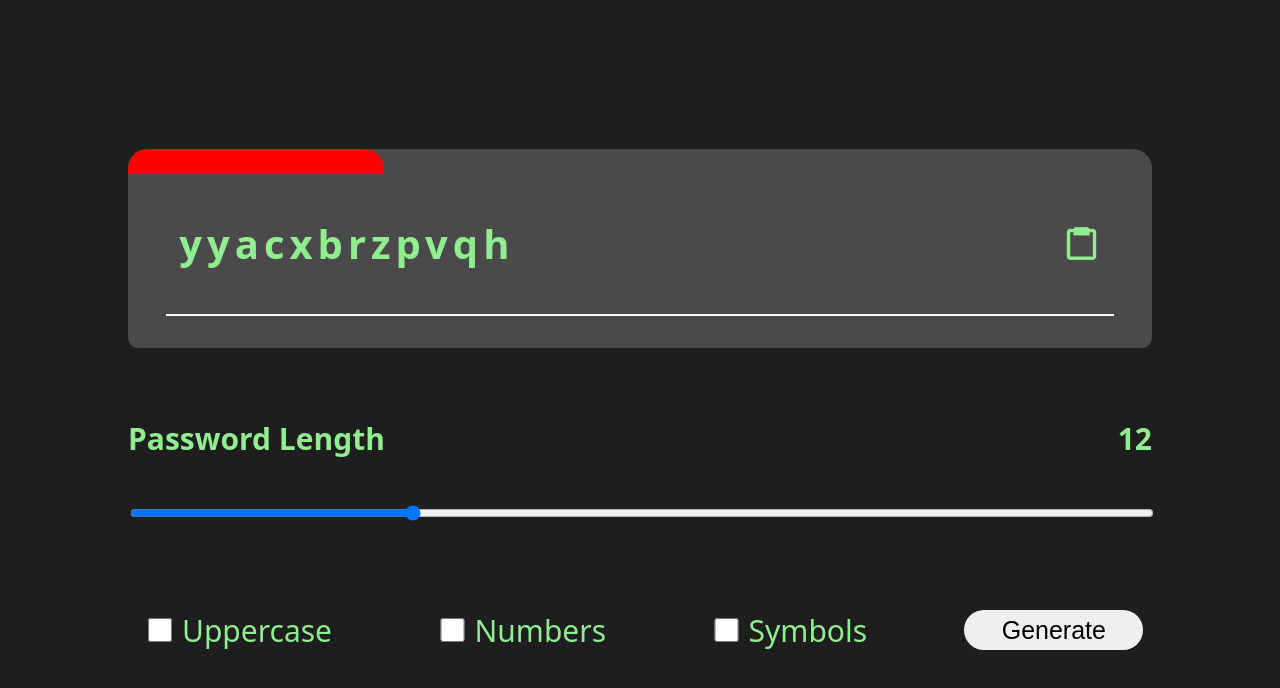
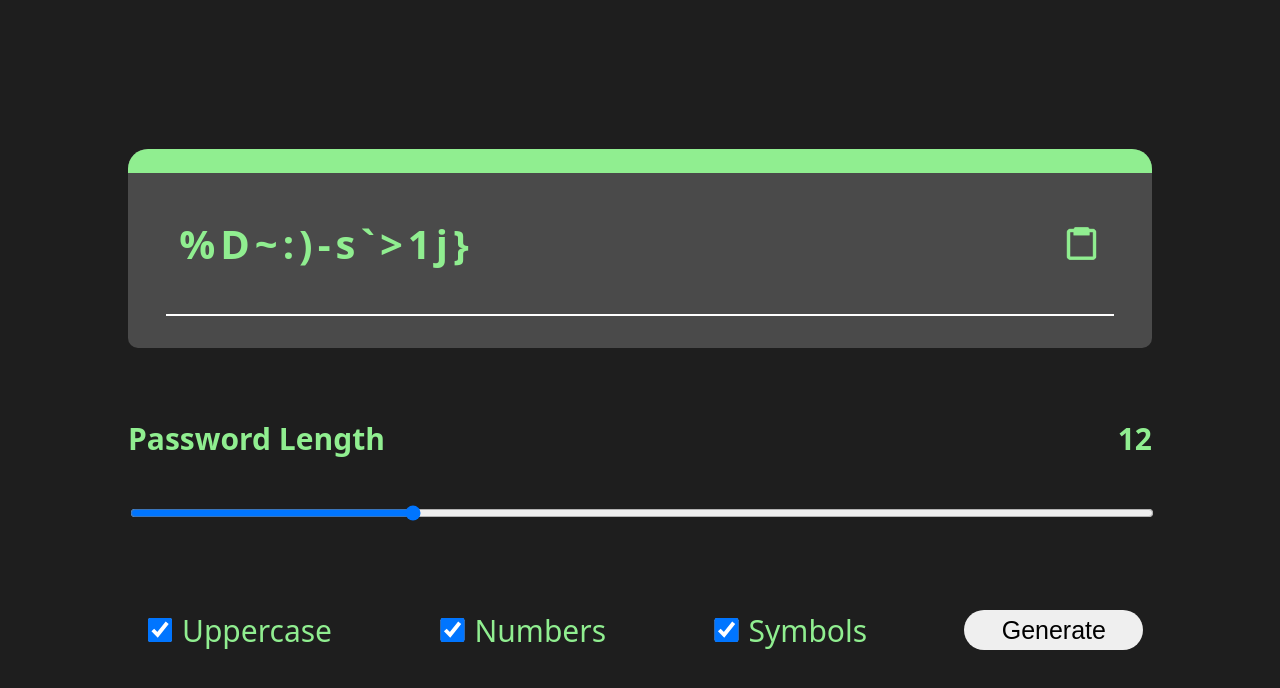
Before and after one commit to jegirhiny/password-generator, a React (Create React App) app: page / in a window 1280 px wide. Shown: the top 688 px of the page. Built offline with nearby package versions, Linux system fonts and the light colour scheme.

Commit message:
default preferences now enabled by default

```diff
--- a/src/components/password-form/password-form.component.jsx
+++ b/src/components/password-form/password-form.component.jsx
@@ -4,9 +4,9 @@ import "./password-form.styles.css"
 const PasswordForm = ({ submitFormData }) => {
     const [ formData, setFormData ] = useState({
         length: 12,
-        uppercase: false,
-        numbers: false,
-        symbols: false
+        uppercase: true,
+        numbers: true,
+        symbols: true
     });
 
     const [ formChanged, setFormChanged ] = useState(false);
@@ -54,15 +54,15 @@ const PasswordForm = ({ submitFormData }) => {
             </div>
             <div className="row">
                 <div className="input-wrapper">
-                    <input id="uppercase" name='uppercase' type='checkbox' onChange={handleChange}/>
+                    <input id="uppercase" name='uppercase' type='checkbox' checked={formData.uppercase} onChange={handleChange}/>
                     <label htmlFor='uppercase'>Uppercase</label>
                 </div>
                 <div className="input-wrapper">
-                    <input id="numbers" name='numbers' type='checkbox' onChange={handleChange}/>
+                    <input id="numbers" name='numbers' type='checkbox' checked={formData.numbers} onChange={handleChange}/>
                     <label htmlFor='numbers'>Numbers</label>
                 </div>
                 <div className="input-wrapper">
-                    <input id="symbols" name='symbols' type='checkbox' onChange={handleChange}/>
+                    <input id="symbols" name='symbols' type='checkbox' checked={formData.symbols} onChange={handleChange}/>
                     <label htmlFor='symbols'>Symbols</label>
                 </div>
                 <input className="generate" type='submit' value='Generate'/>
--- a/src/static/PasswordUtils.js
+++ b/src/static/PasswordUtils.js
@@ -24,25 +24,14 @@ export function generatePassword(formData) {
 }
 
 export function getStrength(password) {
-    let hasSymbol = false, hasNumber = false, hasCapital = false;
-    let strength = 0;
+    const length = password.length;
+    let strength = 80;
 
-    for (const key of password) {
-        if (!hasSymbol && symbols.includes(key)) {
-            hasSymbol = true;
-            strength += 20;
-        } else if (!hasNumber && numbers.includes(key)) {
-            hasNumber = true;
-            strength += 20;
-        } else if (!hasCapital && key !== key.toLowerCase()) {
-            hasCapital = true;
-            strength += 20;
-        }
+    if(length < 6) {
+        strength = 20;
+    } else if(length < 12) {
+        strength = 40;
     }
-
-    const length = password.length, maxPasswordLength = 36, maxStrength = 80;
-    strength += Math.min(1, (length - 12) / (maxPasswordLength - 12)) * (maxStrength - 10) + 20;
-    strength = Math.min(strength, maxStrength);
 
     return { strength: strength, color: getColor(strength) };
 }
@@ -50,9 +39,9 @@ export function getStrength(password) {
 function getColor(strength) {
     let color = '90ee90';
 
-    if(strength < 30) {
+    if(strength <= 20) {
         color = 'ff0000';
-    } else if(strength < 60) {
+    } else if(strength <= 40) {
         color = 'ffa500'
     }
 
```
